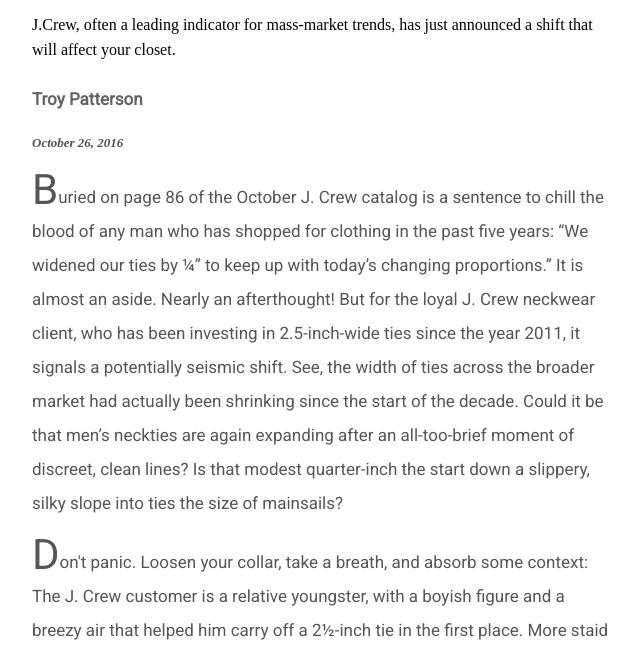
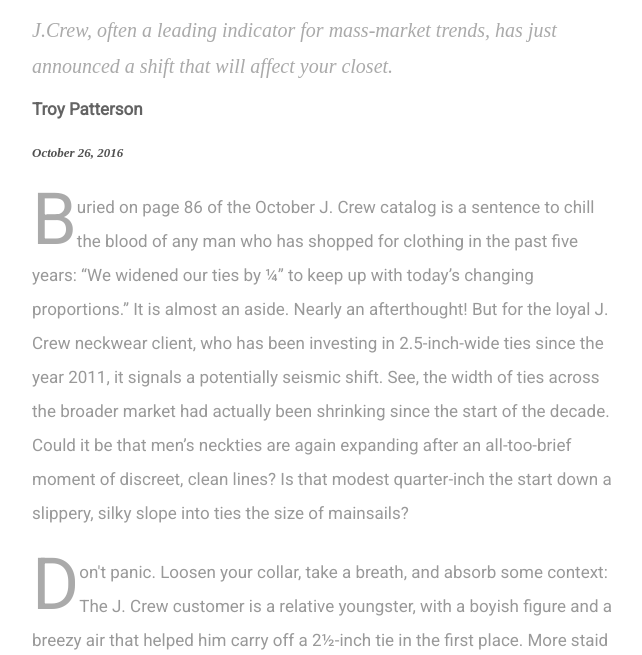
Before and after one commit to rdeloz/article, a plain HTML site: page index.html in a window 1280 px wide. Shown: the part 131-786 px from the top of the page, without its empty margins (318-960 px from the left). Drawn offline with Linux system fonts and the light colour scheme; a web font is replaced by a local one.

Commit message:
formatting & colors

```diff
--- a/css/style.css
+++ b/css/style.css
@@ -52,21 +52,23 @@
    font-size: 17px;
    font-family: 'Roboto', sans-serif;
    line-height: 34px;
-   color: rgba(86, 86, 86, 1);
+   color: #999;
 }
 
 p.intro {
    font-size: 20px;
    line-height: 36px;
    margin: 0px 0px 13px 0px;
-   font-family: 'Roboto', sans-serif;
-   color: rgba(147, 147, 147, 1);
+   font-family: 'Droid', serif;
+    font-style: Italic;
+   color: rgba(170, 170, 170, 1);
 }
 
 .drop{
-    font-size: 42px;
-    line-height: 20px;
+    font-size: 72px;
+    line-height: 60px;
     float: left;
+    color: rgba(170, 170, 170, 1);
 }
 
 
--- a/index.html
+++ b/index.html
@@ -12,7 +12,7 @@
     <body>
     <div class="wrapper">
         <h1>Sorry Hipsters, the Skinny Tie is Over</h1>
-        <p.intro>J.Crew, often a leading indicator for mass-market trends, has just announced a shift that will affect your closet.</p>
+        <p class="intro">J.Crew, often a leading indicator for mass-market trends, has just announced a shift that will affect your closet.</p>
         <h3>Troy Patterson</h3>
         <h4>October 26, 2016</h4>
         <p><span class="drop">B</span>uried on page 86 of the October J. Crew catalog is a sentence to chill the blood of any man who has shopped for clothing in the past five years:
```
Also changed, not shown: 1 other file.
